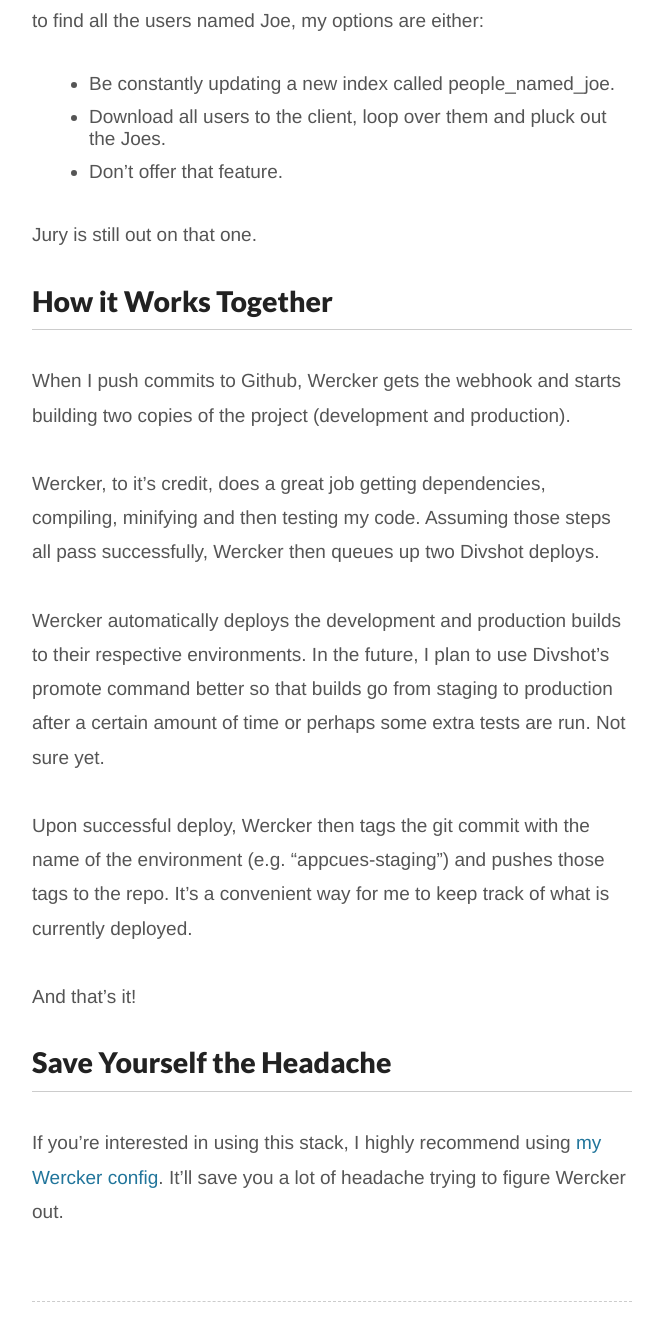
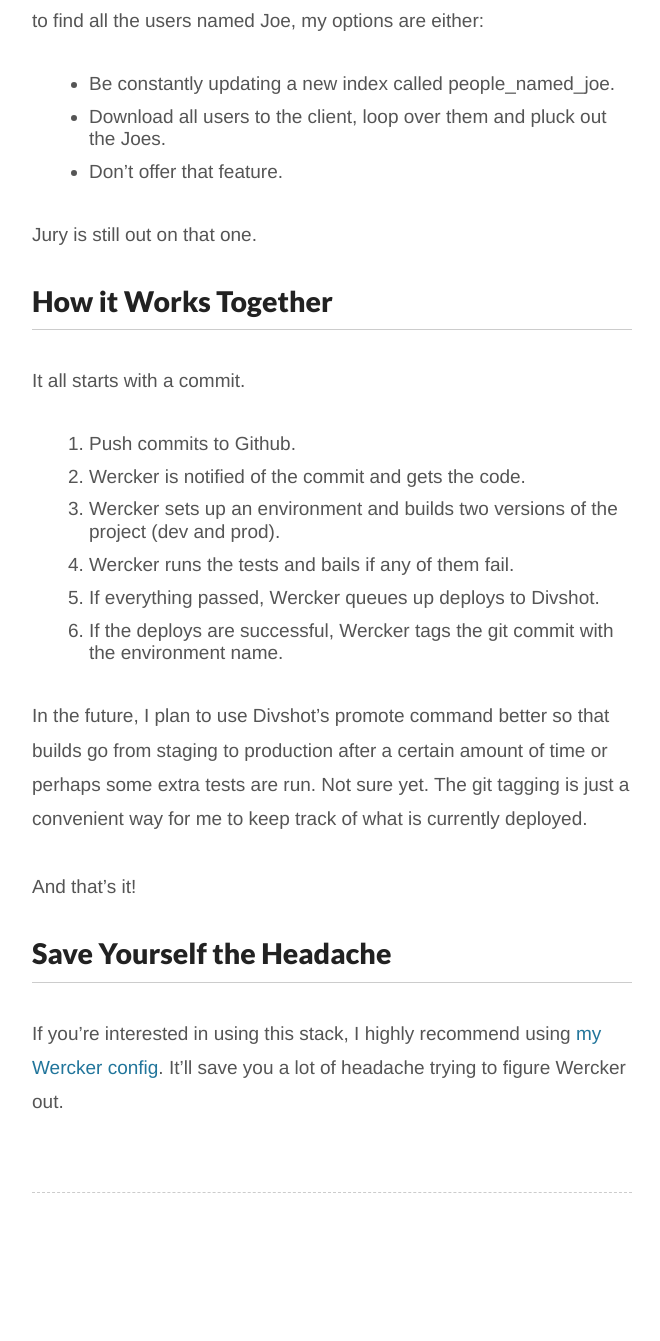
Before and after one commit to hijonathan/jonathan-kim.com, a Jekyll site: the page built from _posts/2013-12-06-modern-stack.md, in a window 1280 px wide and 1400 px high, scrolled down 3625 px. Shown: the top 1341 px of the window, without its empty margins (398-1058 px from the left). Built offline with Jekyll 4.4.1, drawn with Linux system fonts in a browser that asks for light colours; after the commit the page ends 4916 px from its top, so only the background shows below that.

Commit message:
Simplifying.

```diff
--- a/_posts/2013-12-06-modern-stack.md
+++ b/_posts/2013-12-06-modern-stack.md
@@ -65,13 +65,16 @@
 
 ### How it Works Together
 
-When I push commits to Github, Wercker gets the webhook and starts building two copies of the project (development and production).
+It all starts with a commit.
 
-Wercker, to it's credit, does a great job getting dependencies, compiling, minifying and then testing my code. Assuming those steps all pass successfully, Wercker then queues up two Divshot deploys.
+1. Push commits to Github.
+2. Wercker is notified of the commit and gets the code.
+3. Wercker sets up an environment and builds two versions of the project (dev and prod).
+4. Wercker runs the tests and bails if any of them fail.
+5. If everything passed, Wercker queues up deploys to Divshot.
+6. If the deploys are successful, Wercker tags the git commit with the environment name.
 
-Wercker automatically deploys the development and production builds to their respective environments. In the future, I plan to use Divshot's `promote` command better so that builds go from staging to production after a certain amount of time or perhaps some extra tests are run. Not sure yet.
-
-Upon successful deploy, Wercker then tags the git commit with the name of the environment (e.g. "appcues-staging") and pushes those tags to the repo. It's a convenient way for me to keep track of what is currently deployed.
+In the future, I plan to use Divshot's `promote` command better so that builds go from staging to production after a certain amount of time or perhaps some extra tests are run. Not sure yet. The git tagging is just a convenient way for me to keep track of what is currently deployed.
 
 And that's it!
 
```
